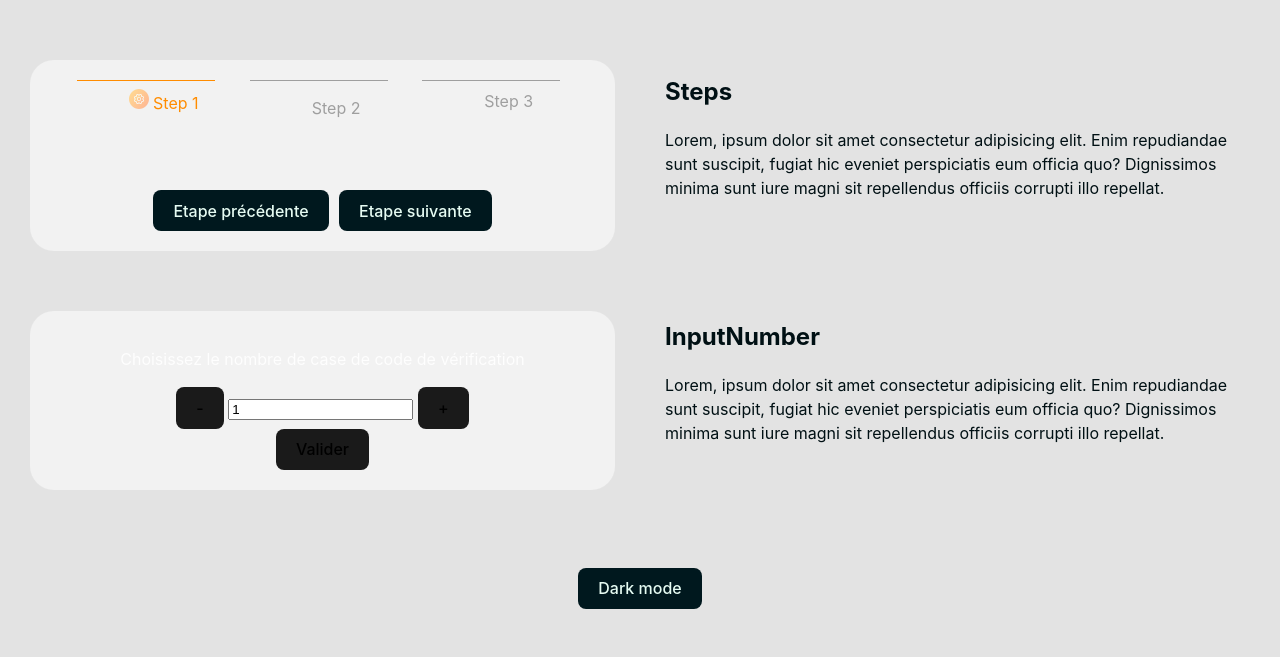
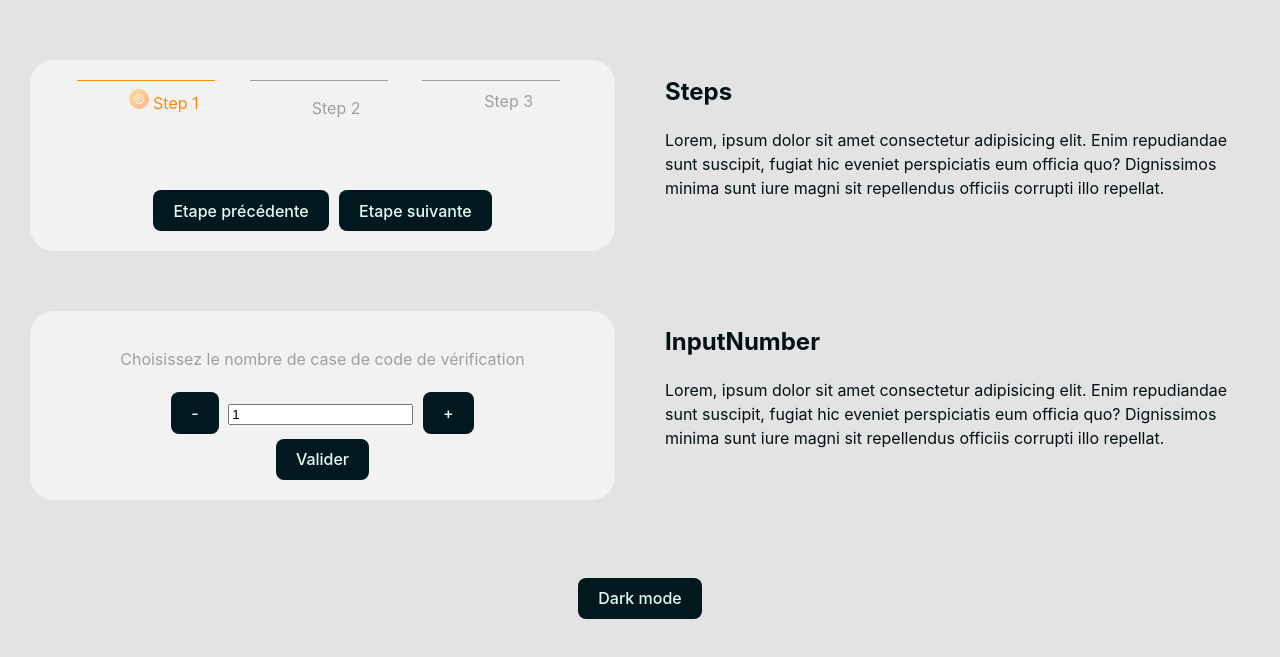
Before and after one commit to TP-Svelte/TP_Svelte_components, a Svelte app: page / in a window 1280 px wide. Shown: the part 3163-3820 px from the top of the page. Built offline with nearby package versions, Linux system fonts and the light colour scheme.

Commit message:
Second component Nico

```diff
--- a/src/UI/InputNumber.svelte
+++ b/src/UI/InputNumber.svelte
@@ -1,4 +1,5 @@
 <script>
+    import Button from "./Button.svelte";
     export let darkMode;
     // variables
         let number = 1;
@@ -68,18 +69,20 @@
         <p>Choisissez le nombre de case de code de vérification</p>
 
         <div>
-            <button on:click={ subNumber }>
+            <button class={darkMode ? 'button-dark' : 'button-light'} on:click={ subNumber }>
                 -
             </button>
             <input type="number" bind:value="{number}" id="">
-            <button on:click={ supNumber }>
+            <button class={darkMode ? 'button-dark' : 'button-light'} on:click={ supNumber }>
                 +
             </button>
 
         </div>
-        <button on:click={ validateChoiceNumber }>
-            Valider
-        </button>
+        <div on:click={ validateChoiceNumber }>
+            <Button darkMode={darkMode}>
+                Valider
+            </Button>
+        </div>
     {/if}
 
     {#if numberValidate === true && codeValidate === false }
@@ -89,7 +92,7 @@
         {#each Array(number) as _, i}
             <div class="chiffre">
 
-                <button on:click={
+                <button class={darkMode ? 'button-dark' : 'button-light'} on:click={
                     (() => {
                         subNumberCode(i);
                     })
@@ -101,7 +104,7 @@
                     <input type="number" value={selectCode[i]}>
                 </span>
 
-                <button on:click={
+                <button class={darkMode ? 'button-dark' : 'button-light'} on:click={
                      (() => {
                         supNumberCode(i);
                         })
@@ -112,16 +115,23 @@
         {/each}
         </div>
 
-        <div>
+        <div class="display_validation">
+            <br>
             Code :
+            <br>
+            <br>
+            <div on:click={ validateCode }>
+                <Button darkMode={darkMode}>
+                    Valider
+                </Button>
+            </div>
+
+            <div on:click={ disableValidateChoiceNumber }>
+                <Button darkMode={darkMode}>
+                    Retour en arrière
+                </Button>
+            </div>
         </div>
-        <button on:click={ validateCode }>
-            Valider
-        </button>
-
-        <button on:click={ disableValidateChoiceNumber }>
-            Retour en arrière
-        </button>
     {/if}
 
     {#if codeValidate === true}
@@ -145,6 +155,28 @@
             background-color: #141316;
         }
 
+        .display_validation div{
+            display: inline-block;
+        }
+
+        .button-light {
+            background-color: rgba(0,220,130,1);
+            color: black;
+            transition: 0.4s all ease-in-out;
+            margin: 5px;
+        }
+
+        .button-dark {
+            background-color: #00181E;
+            color: #E6FCF3;
+            transition: 0.3s all ease-in-out;
+            margin: 5px;
+        }
+
+        .chiffre{
+            margin-bottom: 10px;
+        }
+
     /* Retrait flèches input */
 
         /* Firefox */
--- a/src/UI/Steps.svelte
+++ b/src/UI/Steps.svelte
@@ -109,12 +109,16 @@ import Button from "./Button.svelte";
         {/if}
     </div>
     <div class="buttons">
-        <Button darkMode={darkMode} on:click={ backStep }>
-            Etape précédente
-        </Button>
-        <Button darkMode={darkMode} on:click={ nextStep }>
-            Etape suivante
-        </Button>
+        <div on:click={ backStep }>
+            <Button darkMode={darkMode}>
+                Etape précédente
+            </Button>
+        </div>
+        <div on:click={ nextStep }>
+            <Button darkMode={darkMode}>
+                Etape suivante
+            </Button>
+        </div>
     </div>
 </section>
 
--- a/src/app.css
+++ b/src/app.css
@@ -6,7 +6,7 @@
       font-weight: 400;
 
       color-scheme: light dark;
-      color: rgba(255, 255, 255, 0.87);
+      color: #9F9F9F;
       background-color: var(--main-color);
       --main-color: #e3e3e3;
       --secondary-color: black;
@@ -58,7 +58,8 @@ button {
   font-size: 1em;
   font-weight: 500;
   font-family: inherit;
-  background-color: #1a1a1a;
+  background-color: #00181E;
+  color: #E6FCF3;
   cursor: pointer;
   transition: border-color 0.25s;
 }
```
